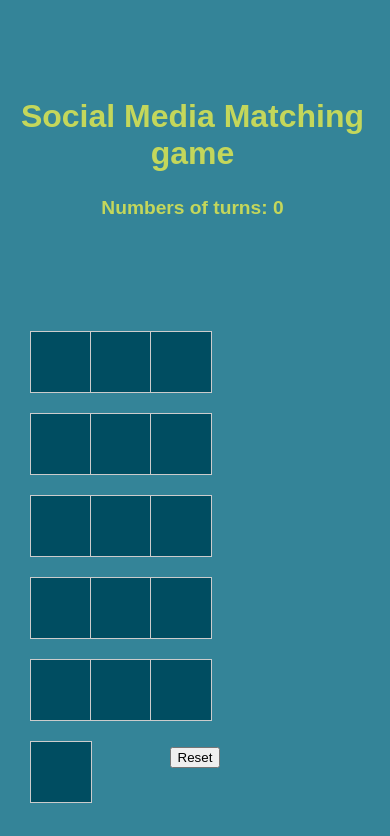
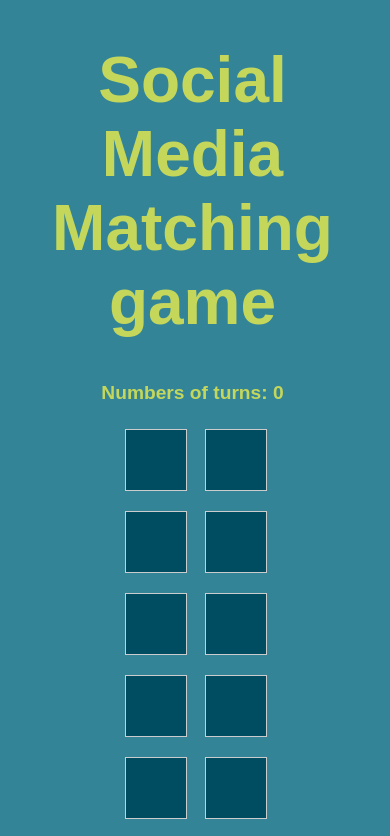
Before and after one commit to pragyes31/matchingGame, a website built with Parcel: page index.html in a window 390 px wide. Shown: the top 836 px of the page. Built offline with nearby package versions, Linux system fonts and the light colour scheme.

Commit message:
added resp behavior

```diff
--- a/src/styles.css
+++ b/src/styles.css
@@ -27,22 +27,16 @@ body {
 }
 
 .matching-game {
-  width: 350px;
-  height: 350px;
   background-color: #348498;
   display: grid;
   grid-template-columns: 60px 60px 60px 60px;
-  /* display: flex;
-  flex-wrap: wrap;
-  justify-content: space-around;
-  align-items: center; */
+  grid-gap: 20px;
 }
 
 .match-box {
   width: 60px;
   height: 60px;
   background-color: #004d61;
-  margin: 10px;
   border: 1px solid #ccc;
   perspective: 400px;
 }
@@ -79,12 +73,12 @@ body {
   padding-top: 7px;
 }
 
-@media screen and (max-width: 540px) {
+@media (max-width: 480px) {
   .heading {
-    font-size: 2rem;
+    font-size: 4rem;
   }
 
   .matching-game {
-    grid-template-columns: 60px 60px 60px;
+    grid-template-columns: 60px 60px;
   }
 }
```
